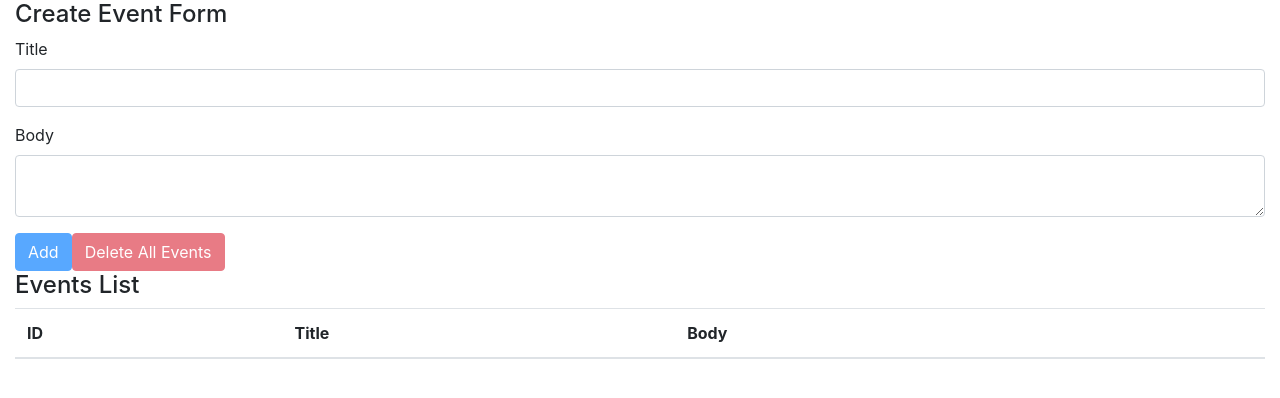
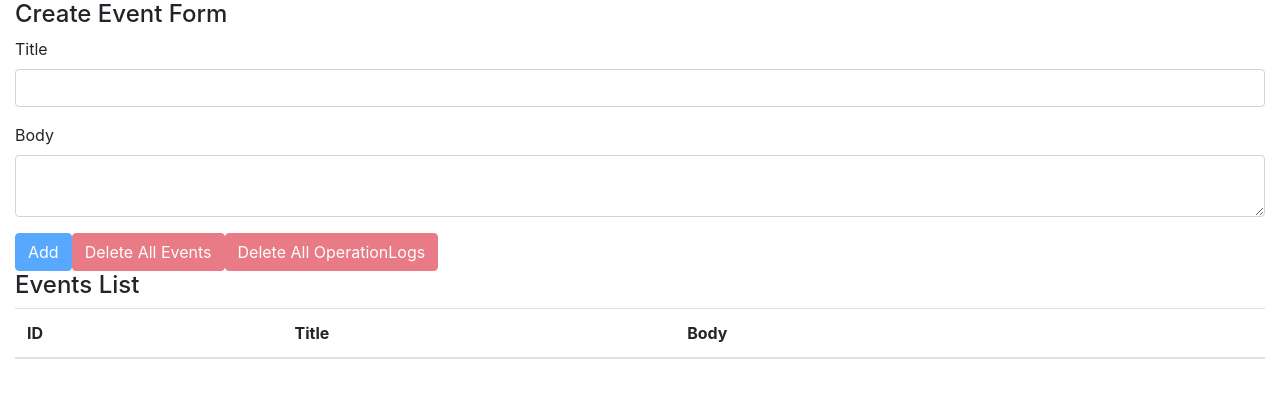
Before and after one commit to TomoharuUchida/react-hooks101, a React (Create React App) app: page / in a window 1280 px wide. Shown: the top 398 px of the page. Built offline with nearby package versions, Linux system fonts and the light colour scheme.

Commit message:
delete all operation logs

```diff
--- a/src/components/EventForm.js
+++ b/src/components/EventForm.js
@@ -46,6 +46,16 @@ const EventForm = () => {
 
     const unCreatable = title === '' || body === ''
 
+    const deleteAllOperationLogs = (e) => {
+        e.preventDefault()
+        const result = window.confirm('Are you sure you want to delete all operationLogs?')
+        if (result) {
+            dispatch({
+                type:DELETE_ALL_OPERATION_LOGS
+            })
+        }
+    }
+
     return (
         <React.Fragment>
             <h4>Create Event Form</h4>
@@ -61,7 +71,8 @@ const EventForm = () => {
                 </div>
 
                 <button className="btn btn-primary" onClick={addEvent} disabled={unCreatable}>Add</button>
-                <button className="btn btn-danger" onClick={deleteAllEvents} disabled={state.events.length ===0}>Delete All Events</button>
+                <button className="btn btn-danger" onClick={deleteAllEvents} disabled={state.events.length === 0}>Delete All Events</button>
+                <button className="btn btn-danger" onClick={deleteAllOperationLogs} disabled={state.operationLogs.length ===0}>Delete All OperationLogs</button>
             </form>
         </React.Fragment>
     )
```
